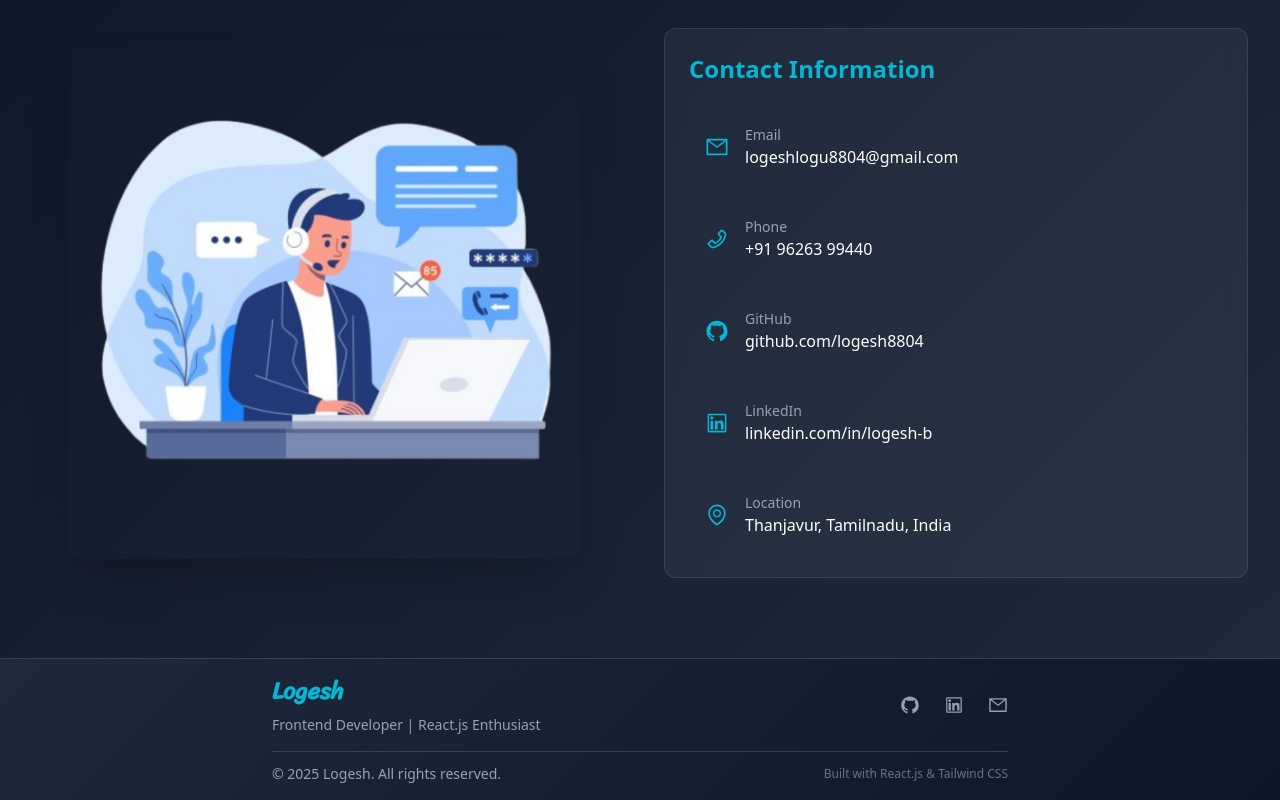
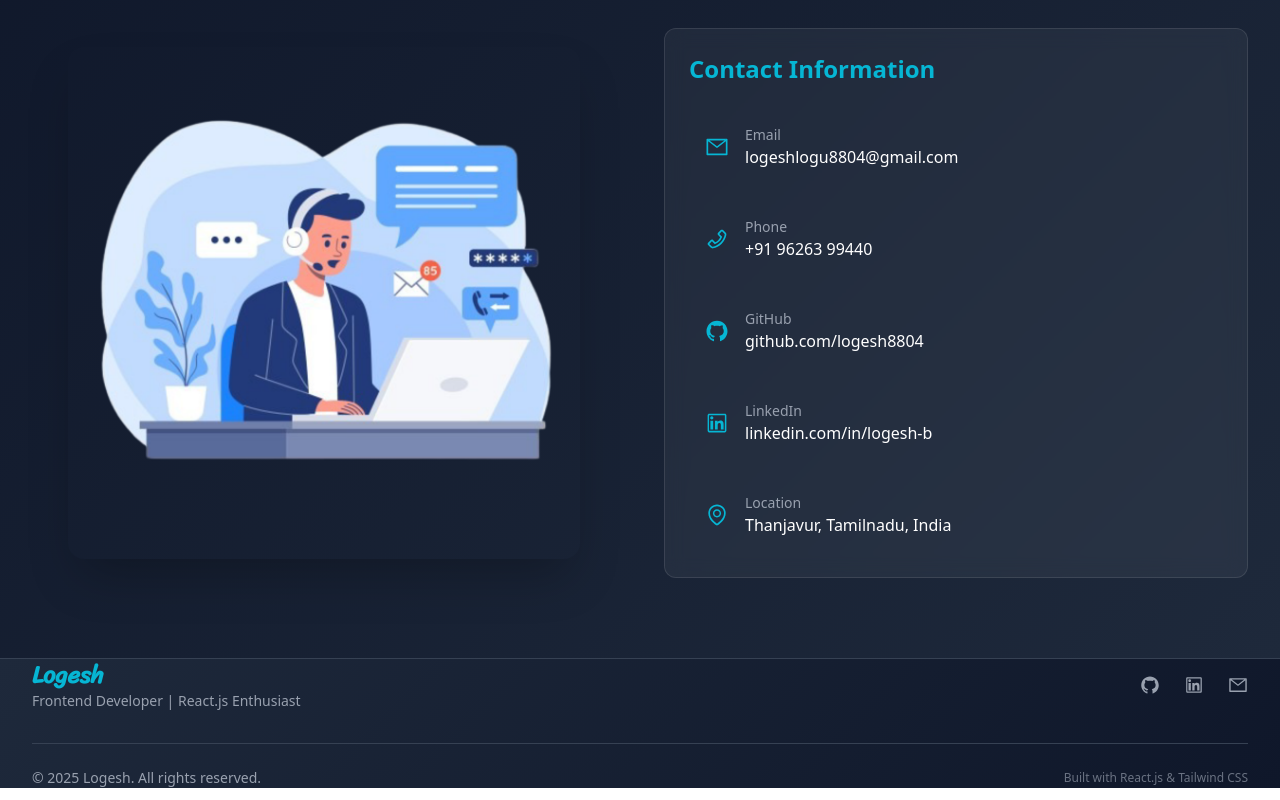
Before and after one commit to logesh8804/Portfolio-ReactJS, a React (Vite) app: page / in a window 1280 px wide. Shown: the part 3461-4261 px from the top of the page. Built offline with nearby package versions, Linux system fonts and the light colour scheme.

Commit message:
fix footer.2

```diff
--- a/src/components/Footer.jsx
+++ b/src/components/Footer.jsx
@@ -24,10 +24,10 @@ export default function Footer()
 
     return (
         <footer className="bg-secondary border-t border-gray-700">
-            <div className="max-w-3xl mx-auto px-2 sm:px-6 lg:px-4 py-4">
+            <div className="max-w-7xl mx-auto px-4 sm:px-6 lg:px-8">
                 <div className="flex flex-col md:flex-row justify-between items-center space-y-4 md:space-y-0">
                     <div className="text-center md:text-left">
-                        <h3 className="text-2xl font-bold text-accent font-sriracha mb-2">Logesh</h3>
+                        <h3 className="text-2xl font-bold text-accent font-sriracha">Logesh</h3>
                         <p className="text-gray-400 text-sm">
                             Frontend Developer | React.js Enthusiast
                         </p>
@@ -49,7 +49,7 @@ export default function Footer()
                     </div>
                 </div>
 
-                <div className="border-t border-gray-700 mt-4 pt-3">
+                <div className="border-t border-gray-700 mt-8 pt-6">
                     <div className="flex flex-col md:flex-row justify-between items-center space-y-2 md:space-y-0">
                         <p className="text-gray-400 text-sm">
                             &copy; {currentYear} Logesh. All rights reserved.
```
